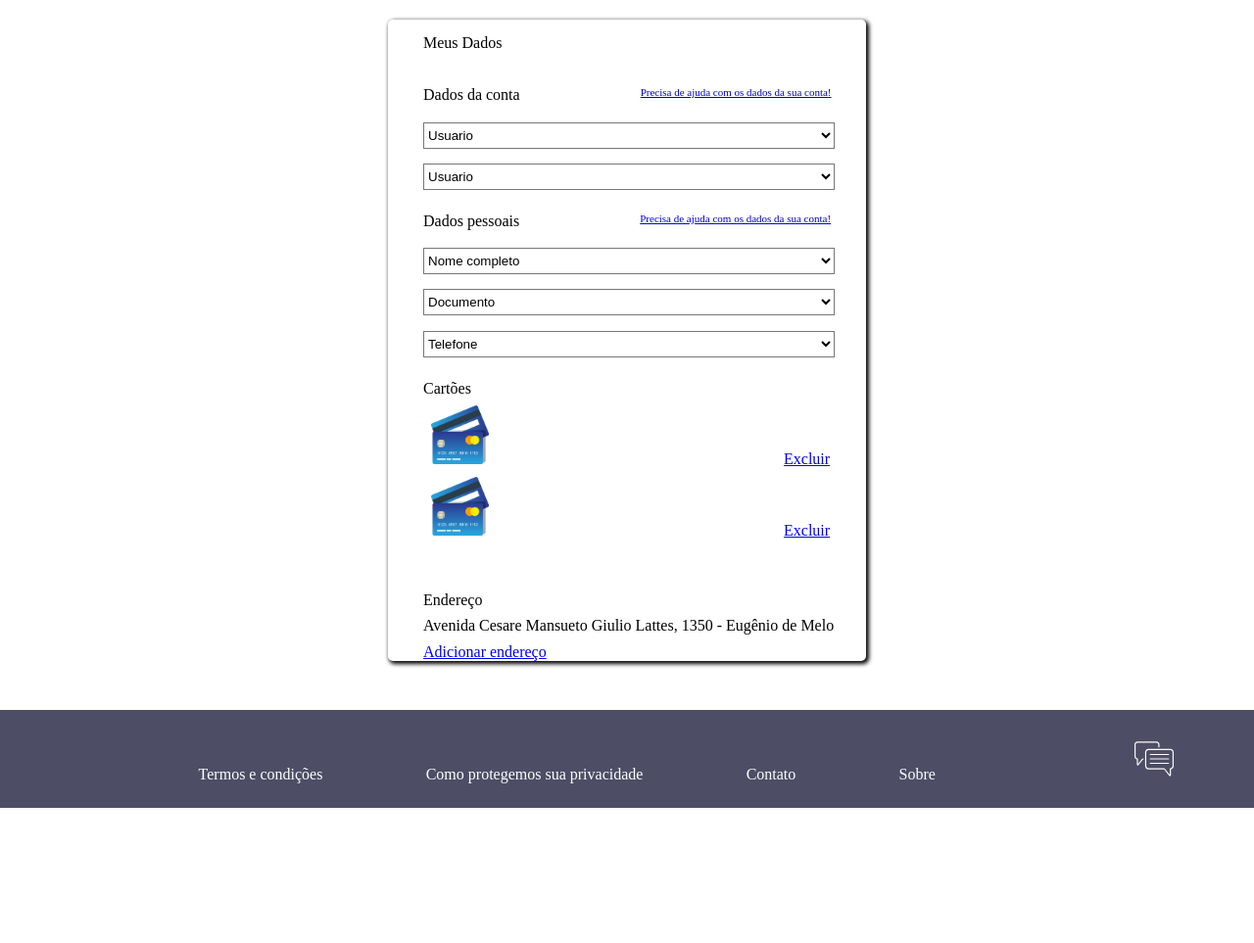
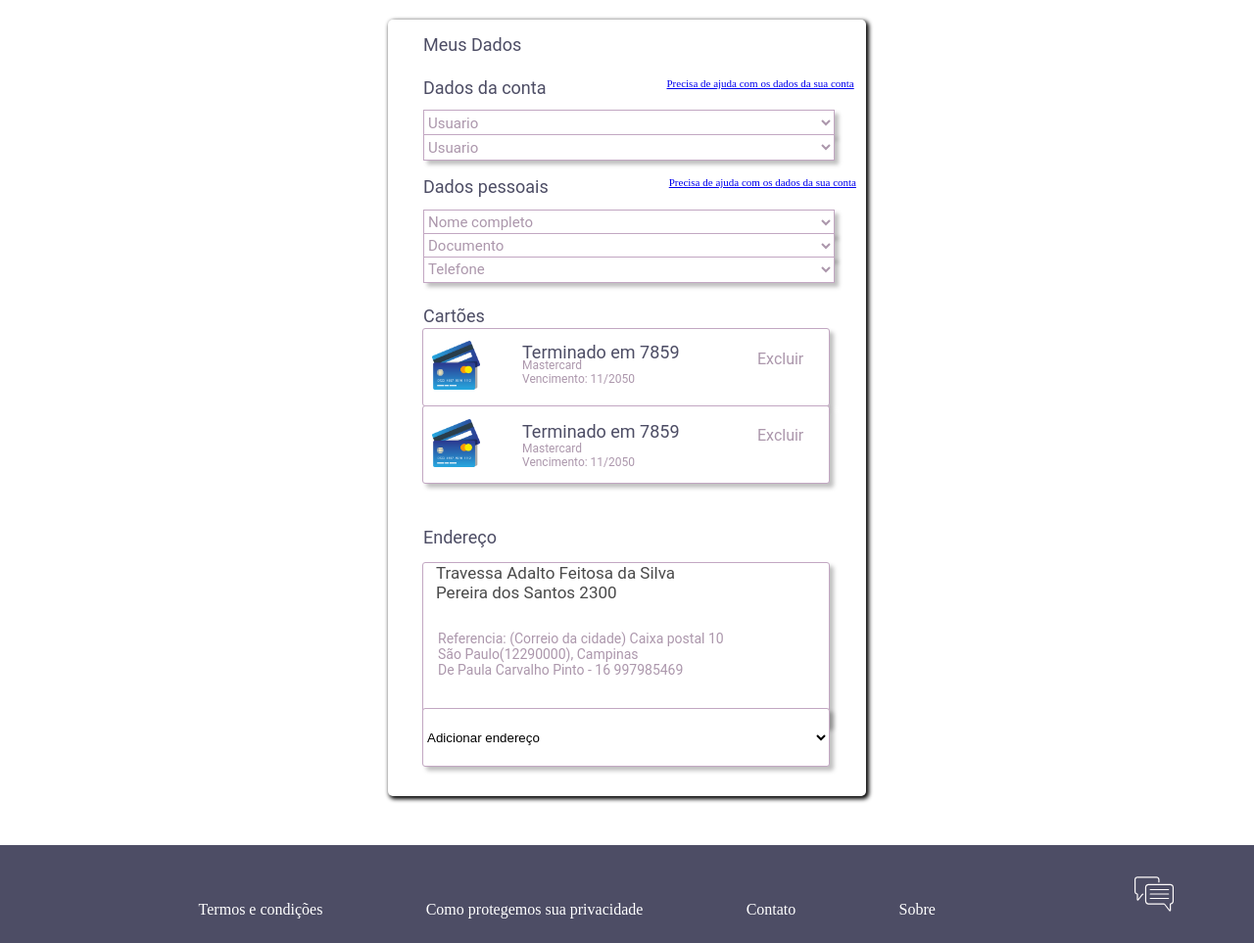
Before and after one commit to arthurbarbero/DB-LGPD, a Flask app: template front-end/template/profile_page.html in a window 1280 px wide. Shown: the part 120-1083 px from the top of the page at 98% size. Before the commit the page ends 945 px from the top, so only its background shows below. Run offline with Flask 2, Linux system fonts and the light colour scheme; the template is opened without the code that fills it, so the values that code supplies are empty.

Commit message:
Adiconado os arquivos profile_page do html e css

```diff
--- a/front-end/css/profile_page.css
+++ b/front-end/css/profile_page.css
@@ -116,11 +116,12 @@ button {
     background: white;
     border-radius: 5px;
     /* padding: 15px; */
-    height: 80vh;
+    height: 778px;
     width: 488px;
     margin: 20px auto;
     box-shadow: 2px 2px 4px 1px black;
     padding-top: 15px;
+
 
 }
 
@@ -242,3 +243,274 @@ textarea:focus, input:focus {
         margin-top: 50px;
     }
 }
+
+#content {
+    background: #e7eef5;
+    width: 500px;
+    height: 500px;
+    display: flex;
+    flex-direction: column;
+    position: relative;
+    left: 425px;
+}
+#content2 {
+    display: flex;
+    flex-direction: row;
+}
+.link{
+    font-size: 11px;
+    position: relative;
+    left: 159px;
+}
+.titulo{
+    position: relative;
+    left: 36px;
+    font-family: Roboto;
+    font-style: normal;
+    font-weight: normal;
+    font-size: 18px;
+    color: #4D4D65;
+
+
+
+}
+.titulo_endereco{
+    position: relative;
+    left: 36px;
+    font-family: Roboto;
+    font-style: normal;
+    font-weight: normal;
+    font-size: 18px;
+    color: #4D4D65;
+    top:29px;
+
+}
+.item{
+    height: 27px;
+    width: 420px;
+    color: black;
+    background: white;
+    margin: -10px;
+    position: relative;
+    left: 46px;
+    top: 20px;
+    background: #FFFFFF;
+    border: 1px solid #C2A7C2;
+    box-sizing: border-box;
+    box-shadow: 4px 4px 4px rgba(0, 0, 0, 0.25);
+    font-family: Roboto;
+    font-style: normal;
+    font-weight: normal;
+    font-size: 15px;
+    color: #AC97AC;
+
+}
+
+#usuario_personalizado{
+    top: 15px;
+}
+#documento_personalizado{
+    top: 14px;
+}
+#telefone_personalizado{
+    top: 8px;
+}
+.excluir{
+    position: relative;
+    left: 305px;
+    bottom: 82px;
+    font-family: Roboto;
+    font-style: normal;
+    font-weight: normal;
+    font-size: 12px;
+    color: #AC97AC;
+    font-size: 16px;
+
+}
+.cartao_dados_titulo{
+    position: relative;
+    bottom: 60px;
+    left: 65px;
+}
+.cartao_dados_subtitulo_primiera_parte{
+    font-family: Roboto;
+    font-style: normal;
+    font-weight: normal;
+    font-size: 12px;
+    color: #AC97AC;
+    position: relative;
+    top: 15px;
+}
+.box_cartao{
+    background: #FFFFFF;
+    border: 1px solid #C2A7C2;
+    box-sizing: border-box;
+    box-shadow: 4px 4px 4px rgba(0, 0, 0, 0.25);
+    border-radius: 3px;
+    width: 416px;
+    height: 80px;
+    position: relative;
+    left: 35px;
+
+
+}
+.box_cartao_segunda{
+    background: #FFFFFF;
+    border: 1px solid #C2A7C2;
+    box-sizing: border-box;
+    box-shadow: 4px 4px 4px rgba(0, 0, 0, 0.25);
+    border-radius: 3px;
+    width: 416px;
+    height: 80px;
+    position: relative;
+    left: 35px;
+    bottom: 4px;
+}
+.box_endereco{
+    background: #FFFFFF;
+    border: 1px solid #C2A7C2;
+    box-sizing: border-box;
+    box-shadow: 4px 4px 4px rgba(0, 0, 0, 0.25);
+    border-radius: 3px;
+    width: 416px;
+    height: 168px;
+    position: relative;
+    left: 35px;
+    top: 12px;
+
+}
+.box_endereco_global{
+
+    width: 416px;
+    height: 168px;
+    position: relative;
+    left: 1px;
+    top: 13px;
+}
+.box_endereco_link{
+    background: #FFFFFF;
+    border: 1px solid #C2A7C2;
+    box-sizing: border-box;
+    box-shadow: 4px 4px 4px rgba(0, 0, 0, 0.25);
+    border-radius: 3px;
+    width: 416px;
+    height: 60px;
+    position: relative;
+    left: 35px;
+    bottom: 9px;
+
+
+}
+#adicionar_link{
+
+    font-family: Roboto;
+    font-style: normal;
+    font-weight: normal;
+    font-size: 30px;
+    line-height: 35px;
+
+    color: #00BCE7;
+
+}
+.cartao_dados_subtitulo_primera{
+    position: relative;
+    top: 19px;
+
+}
+.cartao_dados_subtitulo_segunda{
+    position: relative;
+    bottom: 30px;
+}
+.cartao_dados_subtitulo_segunda_parte{
+    font-family: Roboto;
+    font-style: normal;
+    font-weight: normal;
+    font-size: 12px;
+    color: #AC97AC;
+    position: relative;
+    bottom: 30px;
+}
+.excluir_segunda{
+    position: relative;
+    bottom: 82px;
+    left: 341px;
+    font-family: Roboto;
+    font-style: normal;
+    font-weight: normal;
+    font-size: 12px;
+    color: #AC97AC;
+    font-size: 16px;
+    background: #ffffff;
+
+}
+.titulo_segunda{
+    position: relative;
+    left: 36px;
+    font-family: Roboto;
+    font-style: normal;
+    font-weight: normal;
+    font-size: 18px;
+    color: #4D4D65;
+    top: 52px;
+}
+.paragrafo_primeiro_p1{
+    font-family: Roboto;
+    font-style: normal;
+    font-weight: normal;
+    font-size: 17px;
+
+    color: #4A4A4A;
+    position: relative;
+    left: 13px;
+}
+.paragrafo_primeiro_p2{
+    font-family: Roboto;
+    font-style: normal;
+    font-weight: normal;
+    font-size: 17px;
+
+    color: #4A4A4A;
+    position: relative;
+    left: 13px;
+}
+.paragrafo_segunda_p1{
+    font-family: Roboto;
+    font-style: normal;
+    font-weight: normal;
+    font-size: 14px;
+    color: #AC97AC;
+    position: relative;
+    right: 21px;
+}
+.paragrafo_segunda_p2{
+    font-family: Roboto;
+    font-style: normal;
+    font-weight: normal;
+    font-size: 14px;
+    color: #AC97AC;
+    position: relative;
+    right: 21px;
+}
+.paragrafo_segunda_p3{
+    font-family: Roboto;
+    font-style: normal;
+    font-weight: normal;
+    font-size: 14px;
+    color: #AC97AC;
+    position: relative;
+    right: 21px;
+}
+
+.img_cartao_primeira{
+    width: 49px;
+    position:relative;
+    right: 27px;
+    top: 12px;
+
+}
+.img_cartao_segunda{
+    width: 49px;
+    position:relative;
+    right: 27px;
+    bottom: 39px;
+}
--- a/front-end/template/profile_page.html
+++ b/front-end/template/profile_page.html
@@ -6,6 +6,8 @@
     <meta name="viewport" content="width=device-width, initial-scale=1.0">
     <link rel="stylesheet" type="text/css" href="../css/index.css">
     <link rel="stylesheet" type="text/css" href="../css/profile_page.css">
+
+
 
     <title>Home</title>
 </head>
@@ -30,7 +32,7 @@
             <label for="fname"class="titulo">Meus Dados</label><br>
             <div id="content2" >
                 <label for="fname"class="titulo" >Dados da conta</label>
-                <a href="https://www.w3schools.com" class="link">Precisa de ajuda com os dados da sua conta!</a>
+                <a href="https://www.w3schools.com" class="link">Precisa de ajuda com os dados da sua conta</a>
             </div>
 
             <select class="item">
@@ -39,7 +41,7 @@
                 <option value="2">Dois</option>
                 <option value="3">Três</option>
             </select><br>
-            <select class="item">
+            <select class="item" id="usuario_personalizado">
                 <option selected>Usuario</option>
                 <option value="1">Um</option>
                 <option value="2">Dois</option>
@@ -47,7 +49,7 @@
             </select><br><br>
             <div id="content2">
                 <label for="fname"class="titulo">Dados pessoais</label>
-                <a href="https://www.w3schools.com" class="link">Precisa de ajuda com os dados da sua conta!</a>
+                <a href="https://www.w3schools.com" class="link">Precisa de ajuda com os dados da sua conta</a>
             </div>
 
             <select class="item">
@@ -56,85 +58,100 @@
                 <option value="2">Dois</option>
                 <option value="3">Três</option>
             </select><br>
-            <select class="item">
+            <select class="item" id="documento_personalizado">
                 <option selected>Documento</option>
                 <option value="1">Um</option>
                 <option value="2">Dois</option>
                 <option value="3">Três</option>
             </select><br>
-            <select class="item">
+            <select class="item" id="telefone_personalizado">
                 <option selected>Telefone</option>
                 <option value="1">Um</option>
                 <option value="2">Dois</option>
                 <option value="3">Três</option>
             </select><br><br>
             <label class="titulo">Cartões</label>
-        <div class="titulo">
+        <div class="box_cartao">
+            <div class="titulo">
 
-            <img src="../icons/cartao.png" style="width:59px;position:relative;left: 8px" >
-            <a class="excluir"href="teste_redirecionamento.html">Excluir</a>
+                <img src="../icons/cartao.png" class="img_cartao_primeira">
+                <div class="cartao_dados_titulo">
+                    <p class="cartao_dados_subtitulo_primera">
+                        Terminado em 7859
+                    </p>
+                    <p class="cartao_dados_subtitulo_primiera_parte">
+                        Mastercard
+                    </p>
+                    <p class="cartao_dados_subtitulo_primiera_parte">
+                        Vencimento: 11/2050
+                    </p>
+                </div>
 
+
+
+
+
+            </div>
+            <button class="excluir_segunda">Excluir</button>
+        </div>
+        <div class="box_cartao_segunda">
+            <div class="titulo_segunda">
+
+                <img src="../icons/cartao.png" class="img_cartao_segunda">
+                <div class="cartao_dados_titulo">
+                    <p  class="cartao_dados_subtitulo_segunda">
+                        Terminado em 7859
+                    </p>
+                    <p class="cartao_dados_subtitulo_segunda_parte">
+                        Mastercard
+                    </p>
+                    <p class="cartao_dados_subtitulo_segunda_parte">
+                        Vencimento: 11/2050
+                    </p>
+                </div>
+
+
+            </div>
+
+            <button class="excluir_segunda">Excluir</button>
         </div>
 
-        <div class="titulo">
 
-            <img src="../icons/cartao.png" style="width:59px;position:relative;left: 8px">
-            <a class="excluir" href="teste_redirecionamento.html">Excluir</a>
+       <br><br>
+       <label class="titulo" >Endereço</label>
 
-        </div><br><br>
-        <label class="titulo" >Endereço</label>
-        <div class="titulo">
+        <div class="box_endereco">
+            <p class="paragrafo_primeiro_p1">Travessa Adalto Feitosa da Silva </p>
+                <p class="paragrafo_primeiro_p2">Pereira dos Santos 2300</p>
+                    <div class="titulo_endereco">
 
-            <p>Avenida Cesare Mansueto Giulio Lattes, 1350 - Eugênio de Melo</p>
+                        <p class="paragrafo_segunda_p1">Referencia: (Correio da cidade) Caixa postal 10
+                            </p>
+                            <p class="paragrafo_segunda_p2"> São Paulo(12290000), Campinas</p>
+                           <p class="paragrafo_segunda_p3">De Paula Carvalho Pinto - 16 997985469</p>
 
 
-        </div>
 
-        <div class="titulo">
+                    </div>
 
-            <a href="teste_redirecionamento.html">Adicionar endereço</a>
-        </div>
+
+           </div>
+
+
+                <select class="box_endereco_link " >
+
+                    <option value="1"  class="adicionar_link">Adicionar endereço</option>
+                    <option value="2">Dois</option>
+                    <option value="3">Três</option>
+                </select><br>
+
+
+
+
+
         </section>
 
-        <style>
-            #content {
-                background: #e7eef5;
-                width: 500px;
-                height: 500px;
-                display: flex;
-                flex-direction: column;
-                position: relative;
-                left: 425px;
-            }
-            #content2 {
-                display: flex;
-                flex-direction: row;
-            }
-            .link{
-                font-size: 11px;
-                position: relative;
-                left: 159px;
-            }
-            .titulo{
-                position: relative;
-                left: 36px;
-            }
-            .item{
-                height: 27px;
-                width: 420px;
-                color: black;
-                background: white;
-                margin: -10px;
-                position: relative;
-                left: 46px;
-                top: 20px;
 
-            }
-            .excluir{
-                position: relative;
-                left: 305px;
-            }
-        </style>
     <footer class="nav-footer">
         <div class="info-footer">
             <p>Termos e condições</p>
```
